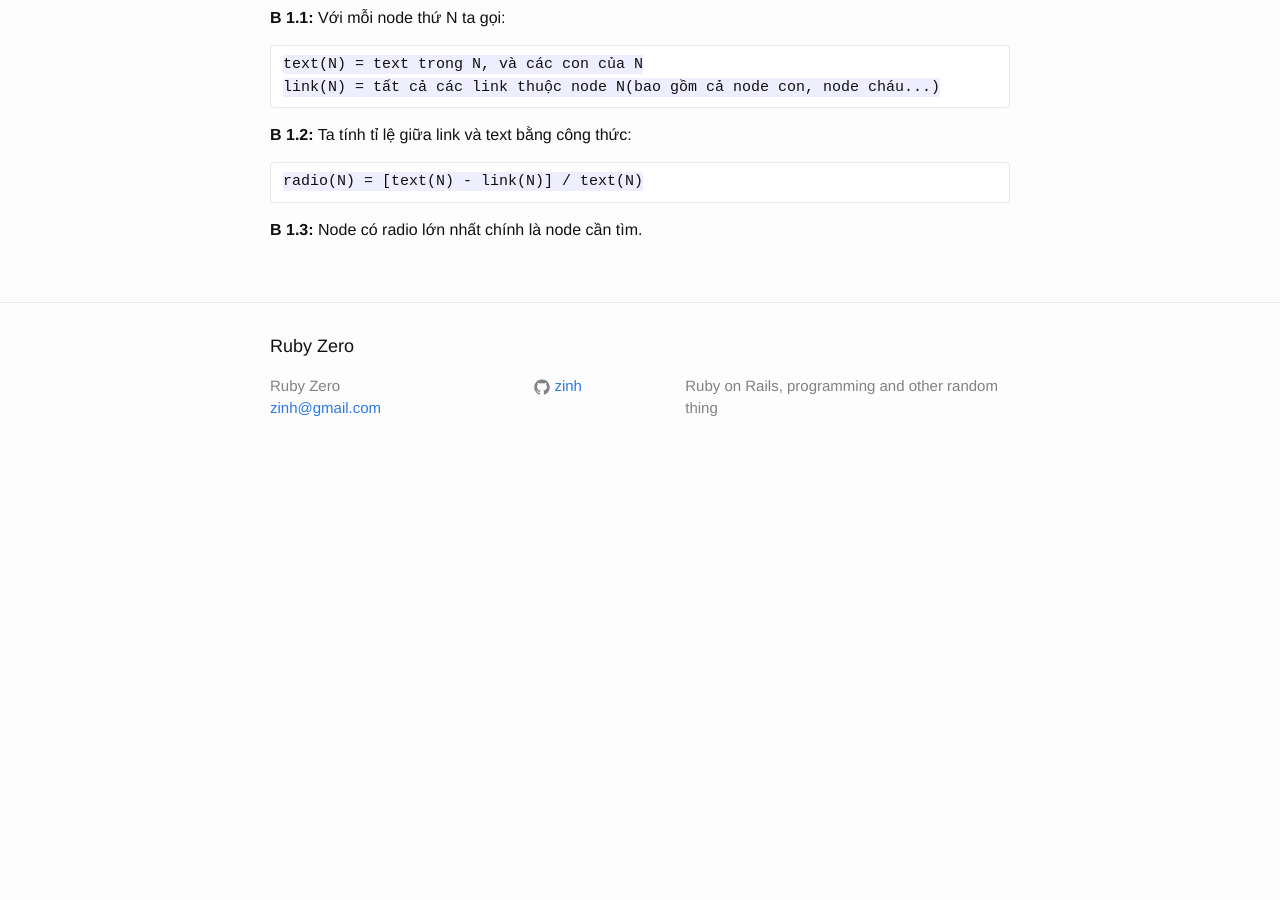
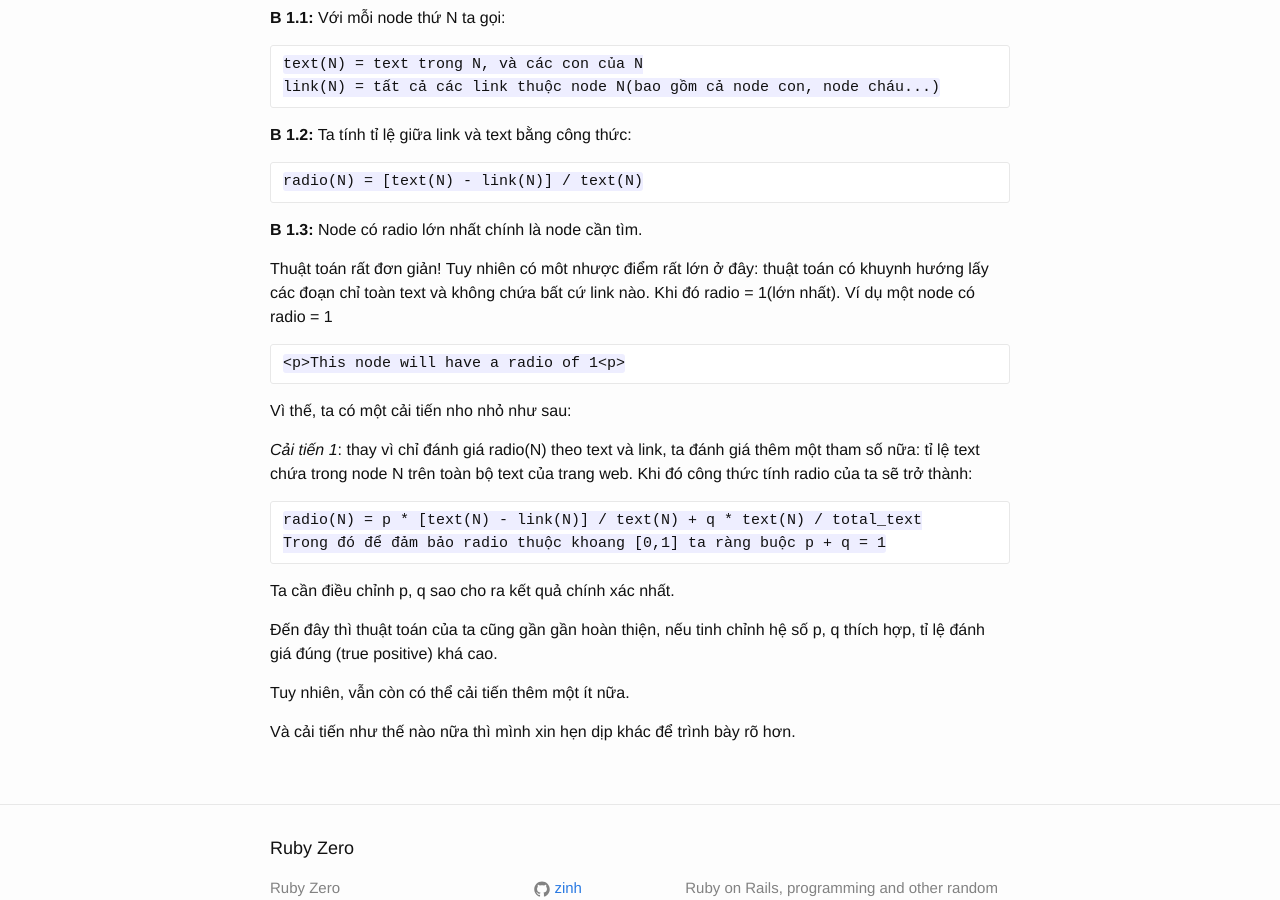
Before and after one commit to zinh/zinh.github.io, a Jekyll site: the page built from _posts/2014-10-01-tach-noi-dung-chinh-mot-trang-tin.md, in a window 1280 px wide and 900 px high, scrolled down 1532 px. Built offline with Jekyll 4.4.1, drawn with Linux system fonts in a browser that asks for light colours; before the commit the page ends 2012 px from its top, so only the background shows below that; some of the changed text lies outside the part shown.

Commit message:
Update 2014-10-01-tach-noi-dung-chinh-mot-trang-tin.md

```diff
--- a/_posts/2014-10-01-tach-noi-dung-chinh-mot-trang-tin.md
+++ b/_posts/2014-10-01-tach-noi-dung-chinh-mot-trang-tin.md
@@ -27,7 +27,7 @@ dung của trang web đó về, tách bỏ các phần râu ria đi, chi hiển
 
 Cách 2 có vẻ khoai, nên thử cách 1 trước xem sao!
 
-Trước hết ta có quan sát như sau:
+Trước hết ta có quan sát đơn giản như sau:
 
 *Quan sát 1:* Nội dung chính thường chứa nhiều text hơn link.
 Điều này khá hiển nhiên, nội dung chính mà chỉ toàn link, kèm theo vài đoạn text thì chắc là spam rồi.
@@ -52,3 +52,25 @@ __B 1.2:__ Ta tính tỉ lệ giữa link và text bằng công thức:
     radio(N) = [text(N) - link(N)] / text(N)
 
 __B 1.3:__ Node có radio lớn nhất chính là node cần tìm.
+
+Thuật toán rất đơn giản! Tuy nhiên có môt nhược điểm rất lớn ở đây: thuật toán có khuynh hướng lấy các đoạn chỉ
+toàn text và không chứa bất cứ link nào. Khi đó radio = 1(lớn nhất). Ví dụ một node có radio = 1
+
+    <p>This node will have a radio of 1<p>
+
+Vì thế, ta có một cải tiến nho nhỏ như sau:
+
+*Cải tiến 1*: thay vì chỉ đánh giá radio(N) theo text và link, ta đánh giá thêm một tham số nữa: tỉ lệ text chứa
+trong node N trên toàn bộ text của trang web. Khi đó công thức tính radio của ta sẽ trở thành:
+
+    radio(N) = p * [text(N) - link(N)] / text(N) + q * text(N) / total_text
+    Trong đó để đảm bảo radio thuộc khoang [0,1] ta ràng buộc p + q = 1
+
+Ta cần điều chỉnh p, q sao cho ra kết quả chính xác nhất.
+
+Đến đây thì thuật toán của ta cũng gần gần hoàn thiện, nếu tinh chỉnh hệ số p, q thích hợp, tỉ lệ đánh giá
+đúng (true positive) khá cao.
+
+Tuy nhiên, vẫn còn có thể cải tiến thêm một ít nữa.
+
+Và cải tiến như thế nào nữa thì mình xin hẹn dịp khác để trình bày rõ hơn.
```
